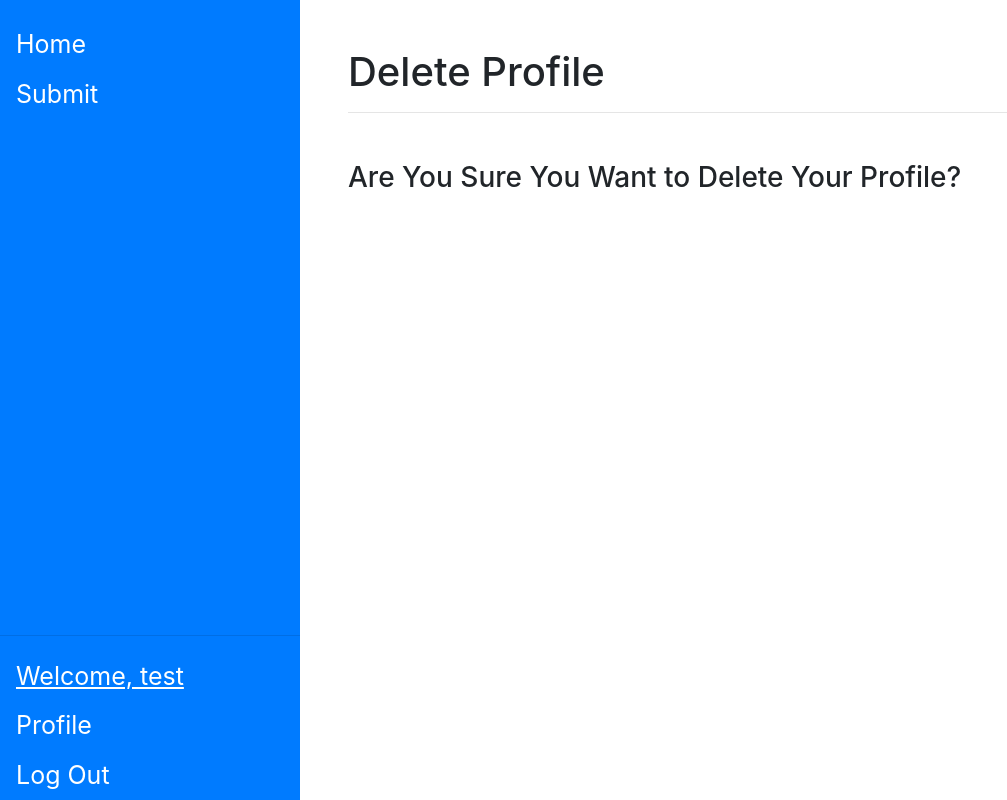
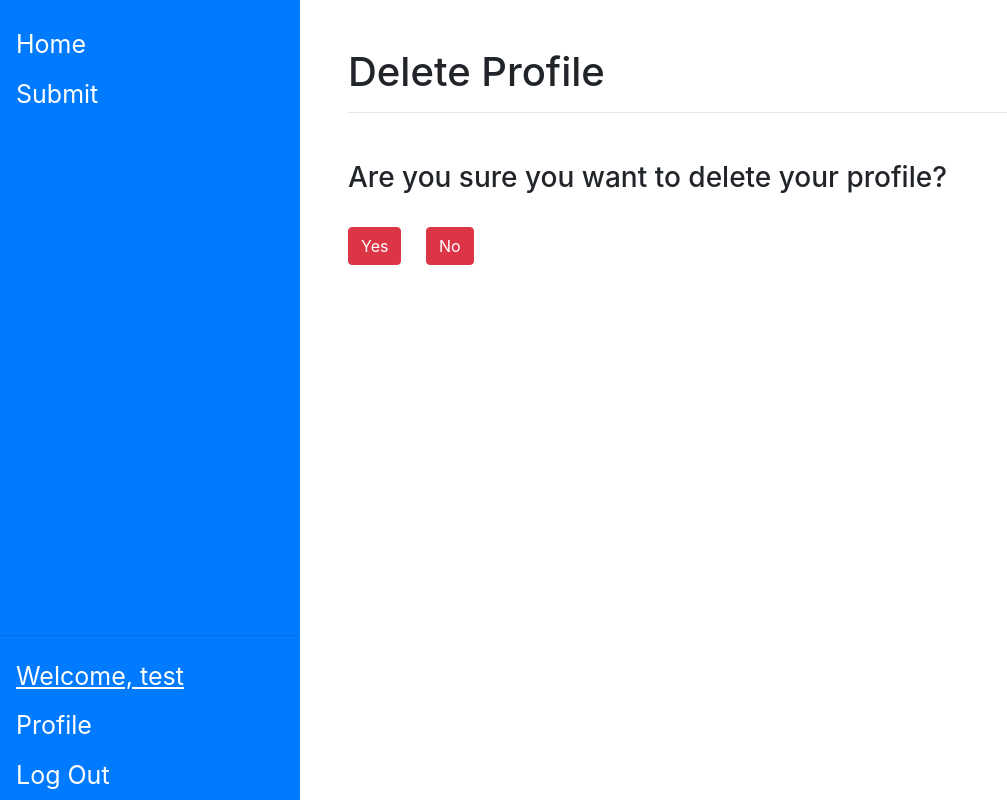
Before and after one commit to adamjoer/cs50-project, a Flask app: page /delete in a window 1280 px wide. Shown: the whole page, without its empty margins (0-1007 px from the left). Run offline with Flask 2, Linux system fonts and the light colour scheme; a user stored in the database is signed in; some libraries are stand-ins or nearby versions.

Commit message:
Expanded profile and delete routes

```diff
--- a/app.py
+++ b/app.py
@@ -74,12 +74,6 @@ def signup():
         if not request.form.get("username"):
             return error("must provide username", 400)
 
-        # Ensure that username is not already taken
-        rows = db.execute("SELECT * FROM users WHERE username = :username",
-                          username=request.form.get("username"))
-        if len(rows) != 0:
-            return error("username already taken", 409)
-
         # Ensure password was submitted
         if not request.form.get("password"):
             return error("must provide password", 400)
@@ -87,6 +81,12 @@ def signup():
         # Ensure confirmation password matches password
         elif request.form.get("password") != request.form.get("confirmation"):
             return error("confirmation password wrong", 403)
+
+        # Ensure that username is not already taken
+        rows = db.execute("SELECT * FROM users WHERE username = :username",
+                          username=request.form.get("username"))
+        if len(rows) != 0:
+            return error("username already taken", 409)
 
         # Insert username and hashed password into database
         db.execute("INSERT INTO users (username, hash) VALUES(:username, :hash)",
@@ -101,8 +101,8 @@ def signup():
         session["user_id"] = rows[0]["id"]
         session["user_name"] = rows[0]["username"]
 
-        # Redirect user to homepage
-        flash(f'User {request.form.get("username")} successfully registered!')
+        # Redirect user to home page
+        flash(f'User {request.form.get("username")} successfully registered')
         return redirect("/")
 
     # User reached route via GET (as by clicking a link or via redirect)
@@ -153,21 +153,56 @@ def login():
 def profile():
     """Manage user's profile"""
 
+    # User reached route via POST (as by submitting a form via POST)
     if request.method == "POST":
 
         # User wants to change their password
         if request.form.get("change"):
 
+            # Ensure old password was submitted
+            if not request.form.get("oldPassword"):
+                return error("must provide old password", 400)
+
+            # Ensure new password was submitted
+            if not request.form.get("newPassword"):
+                return error("must provide new password", 400)
+
+            # Ensure confirmation password matches new password
+            if request.form.get("newPassword") != request.form.get("confirmation"):
+                return error("confirmation password wrong", 403)
+
+            # Ensure new password is not the same as old password
+            if request.form.get("oldPassword") == request.form.get("newPassword"):
+                return error("new password must be different from old password", 409)
+
+            # Query database for user id
+            rows = db.execute("SELECT * FROM users WHERE id = :id",
+                            id=session["user_id"])
+
+            # Ensure user exists and password is correct
+            if len(rows) != 1 or not check_password_hash(rows[0]["hash"], request.form.get("oldPassword")):
+                return error("invalid password", 403)
+
+            # Update password
+            db.execute("UPDATE users SET hash = :hash WHERE id = :id",
+                       hash=generate_password_hash(request.form.get("newPassword"), method='pbkdf2:sha256', salt_length=8),
+                       id=session["user_id"])
+
+            # Redirect user to home page
+            flash('Password successfully changed')
             return redirect("/")
 
         # User wants to delete their profile
         else:
 
+            # Ensure user confirmed deletion
             if not request.form.get("confirm"):
                 return error("must confirm deletion", 403)
 
+            # Redirect user to deletion page
             return redirect("/delete")
 
+    # User reached route via GET (as by clicking a link or via redirect)
     else:
         return render_template("profile.html")
 
@@ -177,10 +212,24 @@ def profile():
 def delete():
     """Delete user's profile from database"""
 
+    # User reached route via POST (as by submitting a form via POST)
     if request.method == "POST":
 
-        return redirect("/")
+        # User wants to delete their profile
+        if request.form.get("yes"):
 
+            # Delete profile from database
+            db.execute("DELETE FROM users WHERE id = :id",
+                    id=session["user_id"])
+
+            # Log out user
+            return redirect("/logout")
+
+        # User doesn't want to delete their profile
+        else:
+            return redirect("/")
+
+    # User reached route via GET (as by clicking a link or via redirect)
     else:
         return render_template("delete.html")
 
--- a/static/styles.css
+++ b/static/styles.css
@@ -73,3 +73,16 @@ main .form-control
     .sidenav {padding-top: 15px;}
     .sidenav a {font-size: 18px;}
 }
+
+#confirm {
+    margin-top: 2rem;
+}
+
+#yes {
+    display: inline-block;
+    margin-right: 10px;
+}
+
+#no {
+    display: inline-block;
+}
--- a/templates/delete.html
+++ b/templates/delete.html
@@ -8,6 +8,21 @@
     <h1>Delete Profile</h1>
     <hr>
 
-    <h3 class="form-title">Are You Sure You Want to Delete Your Profile?</h3>
+    <h3 class="form-title">Are you sure you want to delete your profile?</h3>
+
+    <div id="confirm">
+        <div id="yes">
+            <form action="/delete" method="POST">
+                <button class="btn btn-danger" name="yes" value="yes" type="submit" id="yes">Yes</button>
+            </form>
+        </div>
+
+        <div id="no">
+            <form action="/delete" method="POST">
+                <button class="btn btn-danger" name="no" value="no" type="submit" id="no">No</button>
+            </form>
+        </div>
+    </div>
+
 
 {% endblock %}
--- a/templates/profile.html
+++ b/templates/profile.html
@@ -11,7 +11,7 @@
     <h3 class="form-title">Change password</h3>
     <form action="/profile" method="POST">
         <div class="form-group">
-            <input autocomplete="off" autofocus class="form-control" name="oldPassword" placeholder="Old Password" type="password">
+            <input class="form-control" name="oldPassword" placeholder="Old Password" type="password">
         </div>
         <div class="form-group">
             <input class="form-control" name="newPassword" placeholder="New Password" type="password">
@@ -22,7 +22,7 @@
         <button class="btn btn-primary" name="change" value="change" type="submit" id="change">Change Password</button>
     </form>
 
-    <h3 class="form-title">Delete Profile</h3>
+    <h3 class="form-title" style="margin-bottom: 0rem;">Delete Profile</h3>
     <form action="/profile" method="POST">
         <div class="form-group">
             <input type="checkbox" name="confirm" id="confirm">
```
